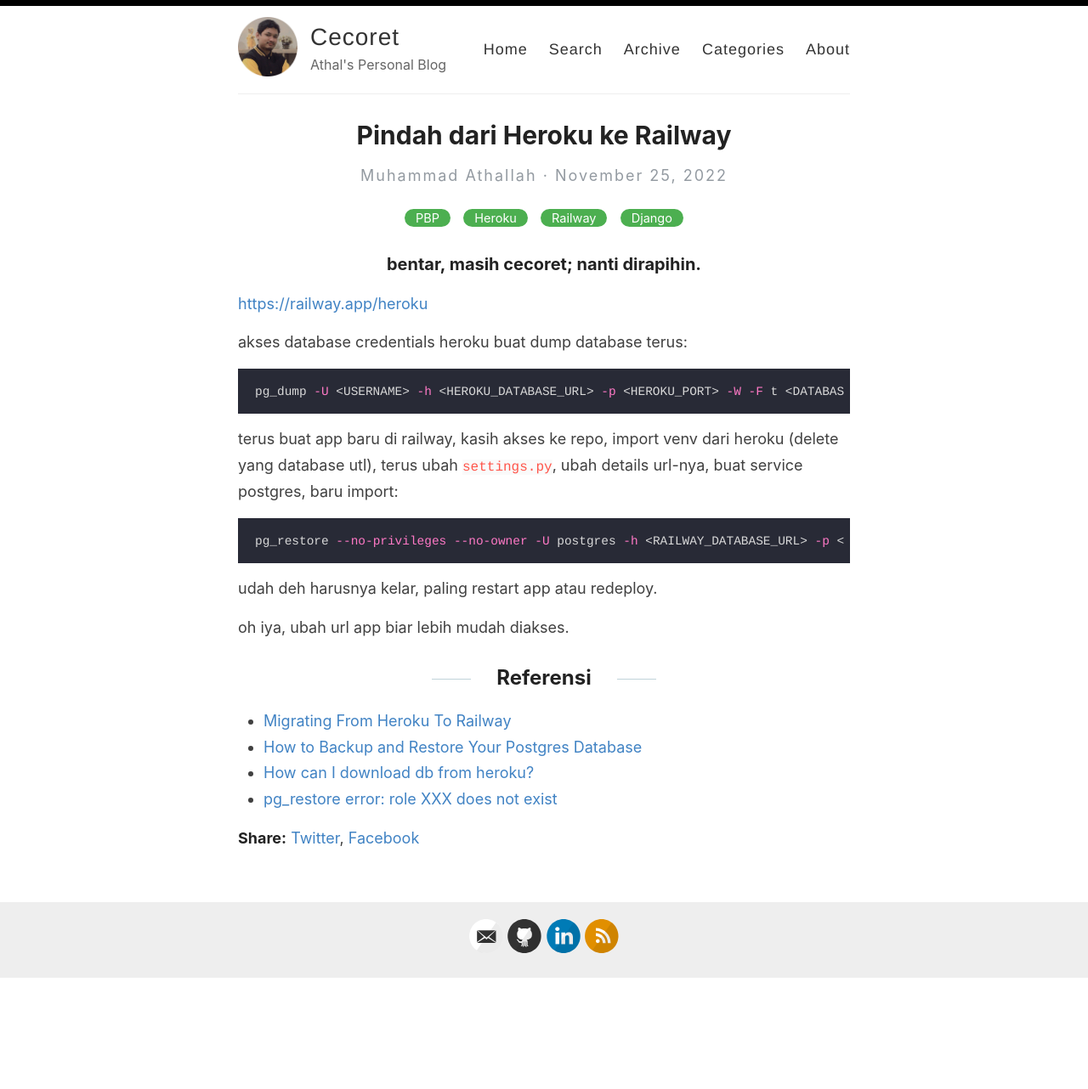
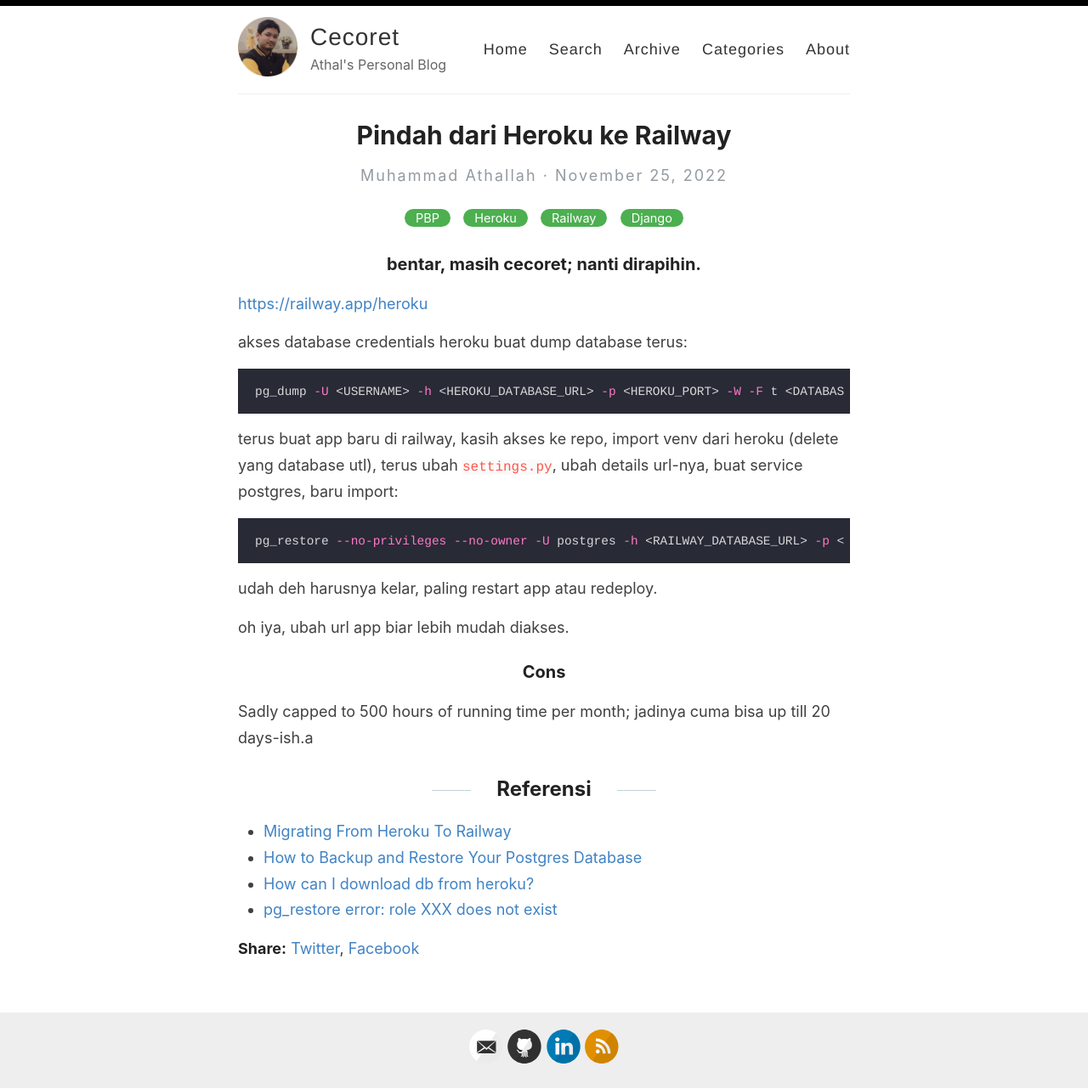
Before and after one commit to determinedguy/cecoret, a Jekyll site: the page built from _posts/2022-11-25-heroku-to-railway.md, in a window 1280 px wide. Shown: the whole page at 85% size. Built offline with Jekyll 4.4.1, drawn with Linux system fonts in a browser that asks for light colours; before the commit the page ends 1152 px from its top, so only the background shows below that.

Commit message:
dd: cons

```diff
--- a/_posts/2022-11-25-heroku-to-railway.md
+++ b/_posts/2022-11-25-heroku-to-railway.md
@@ -24,6 +24,10 @@ udah deh harusnya kelar, paling restart app atau redeploy.
 
 oh iya, ubah url app biar lebih mudah diakses.
 
+### Cons
+
+Sadly capped to 500 hours of running time per month; jadinya cuma bisa up till 20 days-ish.a
+
 ## Referensi
 
 - [Migrating From Heroku To Railway](https://blog.railway.app/p/railway-heroku-rails)
```
